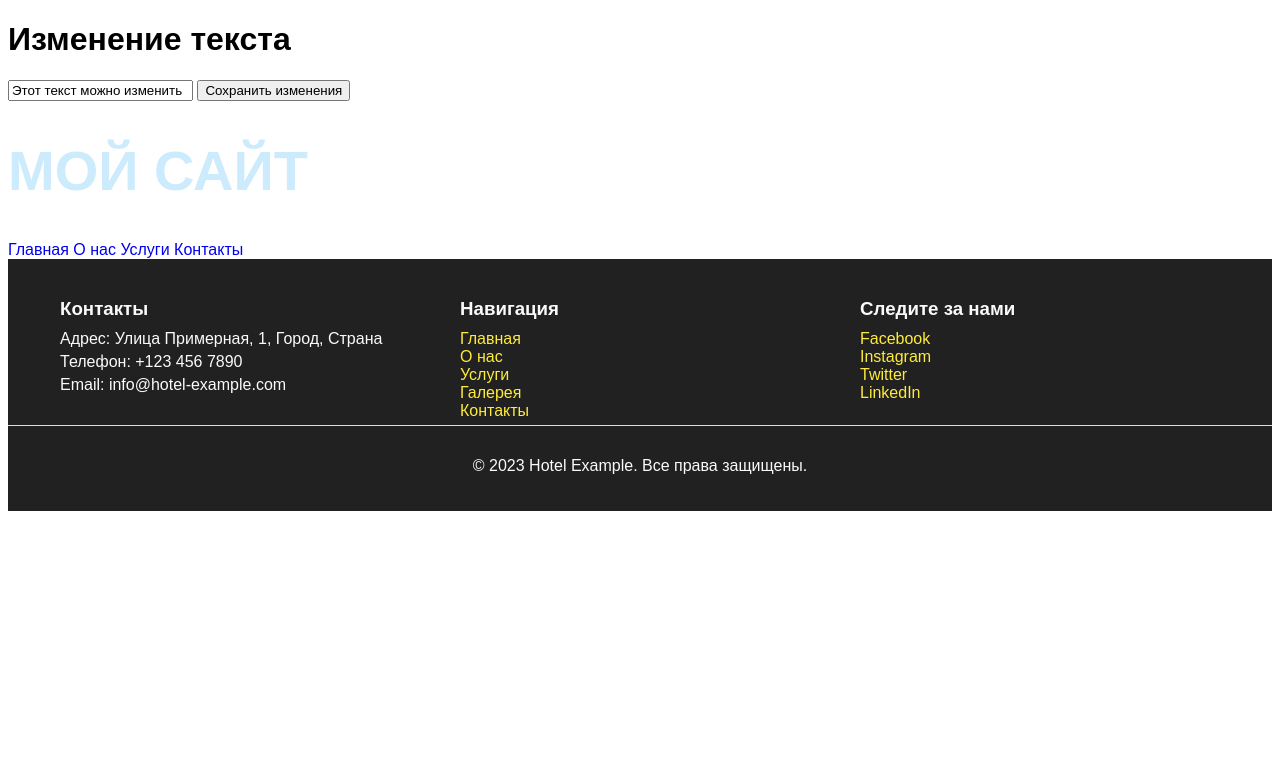
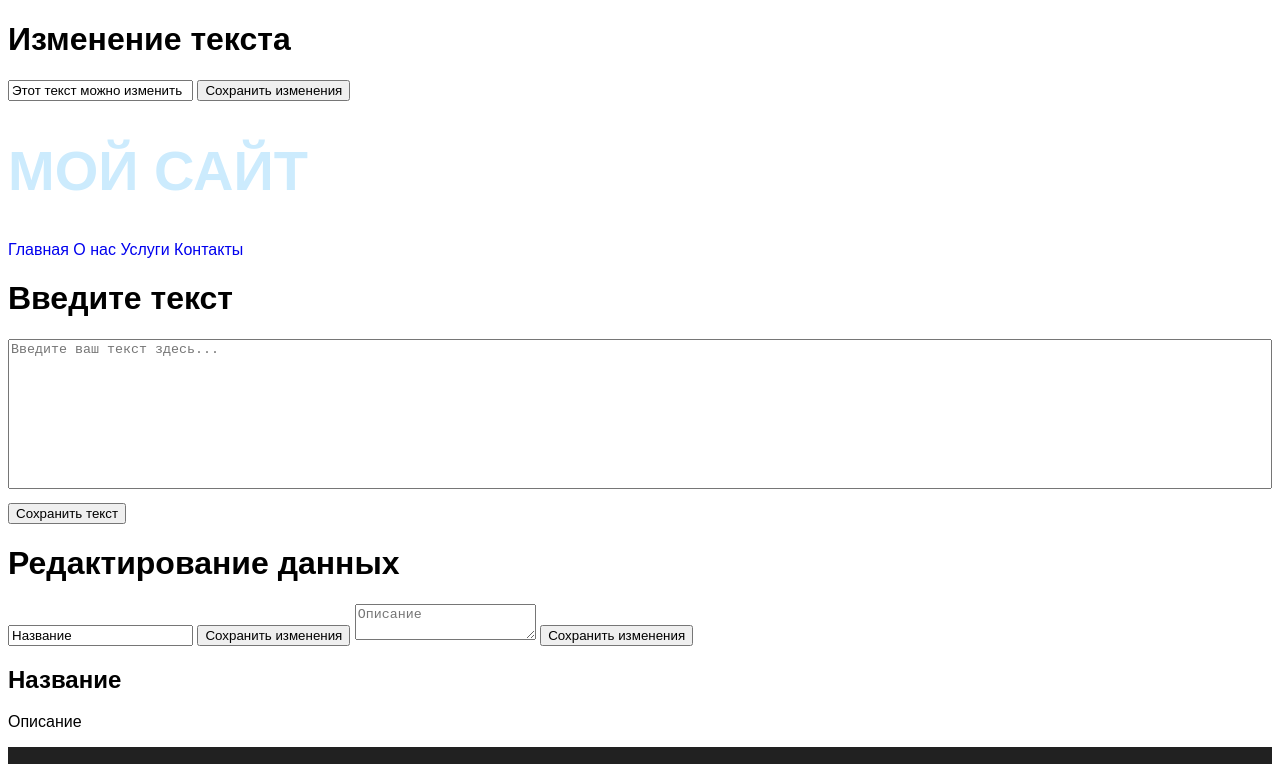
Before and after one commit to iamanastasi/projet, a plain HTML site: page baluus.html in a window 1280 px wide. Shown: the top 764 px of the page. Drawn offline with Linux system fonts and the light colour scheme.

Commit message:
something work more correctly

```diff
--- a/app.js
+++ b/app.js
@@ -3,7 +3,7 @@ function insertText(targetId, storageKey) {
     const targetElement = document.getElementById(targetId);
     if (targetElement) {
         if (savedText) {
-            targetElement.innerText = savedText;
+            targetElement.value = savedText;
         } else {
             console.warn('Нет данных для вставки.');
         }
--- a/baluus.html
+++ b/baluus.html
@@ -136,6 +136,91 @@
             <a href="#">Контакты</a>
         </nav>
     </header>
+<style>
+#textInput {
+    width: 100%;
+    height: 150px;
+    margin-bottom: 10px;
+    resize: none; /* Запрет на изменение размера */
+}
+</style>
+</head>
+<body>
+<h1>Введите текст</h1>
+<textarea id="textInput" placeholder="Введите ваш текст здесь..."></textarea><br>
+<button onclick="saveText()">Сохранить текст</button>
+
+<script>
+function saveText() {
+    const text = document.getElementById('textInput').value;
+    localStorage.setItem('savedText', text);
+    alert("Текст сохранен!");
+}
+
+// Функция для загрузки текста
+function loadText() {
+    const savedText = localStorage.getItem('savedText');
+    if (savedText) {
+        document.getElementById('textInput').value = savedText;
+    }
+}
+
+// Автоматическая загрузка текста при загрузке страницы
+window.onload = loadText;
+</script>
+<h1>Редактирование данных</h1>
+
+<input type="text" id="NameMainEditable" value="Название" />
+<button onclick="saveEdits('NameMainEditable')">Сохранить изменения</button>
+
+<textarea id="DescriptionMainEditable" placeholder="Описание"></textarea>
+<button onclick="saveEdits('DescriptionMainEditable')">Сохранить изменения</button>
+
+<h2 id="NameMain">Название</h2>
+<p id="DescriptionMain">Описание</p>
+
+<script>
+    // Функция для вставки текста из localStorage в указанный элемент
+    function insertText(targetId, storageKey) {
+        const savedText = localStorage.getItem(storageKey);
+        const targetElement = document.getElementById(targetId);
+        if (targetElement) {
+            if (savedText) {
+                targetElement.value = savedText;
+                // Если это заголовок или элемент <p>, используем innerText
+                if (targetElement.tagName === 'H2' || targetElement.tagName === 'P') {
+                    targetElement.innerText = savedText;
+                }
+            } else {
+                console.warn('Нет данных для вставки.');
+            }
+        } else {
+            console.error(`Элемент с id '${targetId}' не найден.`);
+        }
+    }
+
+    // Функция для сохранения изменений в localStorage
+    function saveEdits(targetId) {
+        const text = document.getElementById(targetId).value;
+        localStorage.setItem(targetId, text);
+        alert("Текст сохранен!");
+        // Обновить отображение текста сразу после сохранения
+        if (targetId === 'NameMainEditable') {
+            document.getElementById('NameMain').innerText = text;
+        } else if (targetId === 'DescriptionMainEditable') {
+            document.getElementById('DescriptionMain').innerText = text;
+        }
+    }
+
+    window.onload = () => {
+        insertText('NameMainEditable', 'NameMainEditable');
+        insertText('DescriptionMainEditable', 'DescriptionMainEditable');
+        // Обновить отображение элементов на странице
+        document.getElementById('NameMain').innerText = localStorage.getItem('NameMainEditable') || "Название";
+        document.getElementById('DescriptionMain').innerText = localStorage.getItem('DescriptionMainEditable') || "Описание";
+    };
+</script>
+
     <footer>
         <div class="footer-container">
             <div class="footer-section">
```
Also changed, not shown: shablonsite.html (+1 -2 lines), shablonsiteEdit.html (+11 -8 lines).
